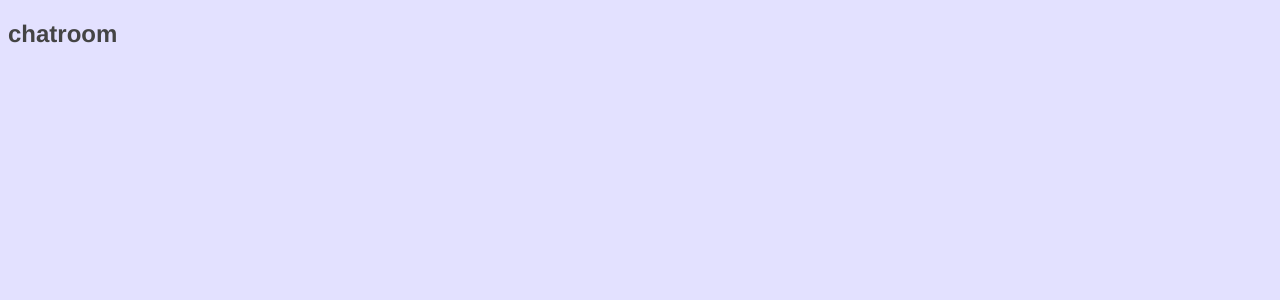
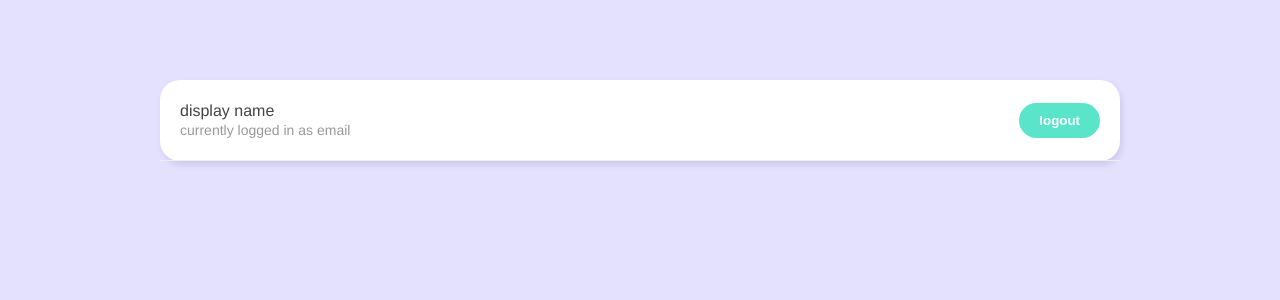
Before and after one commit to imraminradmand/ChatBox, a Vue app in the folder chat-box/: page /chatroom in a window 1280 px wide. Shown: the top 300 px of the page. Built offline with nearby package versions, Linux system fonts and the light colour scheme.

Commit message:
setup nav bar and log out function

```diff
--- /dev/null
+++ b/chat-box/src/components/Nav.vue
@@ -0,0 +1,50 @@
+<template>
+  <nav>
+    <div>
+        <p>display name</p>
+        <p class="email">currently logged in as email</p>
+    </div>
+    <button @click="handleClick">
+        logout
+    </button>
+  </nav>
+</template>
+
+<script>
+
+import useLogout from '../reusables/useLogout'
+export default {
+
+    setup() {
+        const { logout, error} = useLogout()
+
+        const handleClick = async() => {
+            await logout()
+            if (!error.value) {
+                console.log('User logged out')
+            }
+        }
+
+        return { handleClick }
+    }
+}
+</script>
+
+<style>
+    nav {
+        padding: 20px;
+        border-bottom: 1px solid #eee;
+        display: flex;
+        justify-content: space-between;
+        align-items: center;
+    }
+    nav p {
+        margin: 2px auto;
+        font-size: 16px;
+        color: #444;
+    }
+    nav p.email {
+        font-size: 14px;
+        color: #999;
+    }
+</style>
--- /dev/null
+++ b/chat-box/src/reusables/useLogout.js
@@ -0,0 +1,21 @@
+import { ref } from 'vue';
+import { chatAuth } from '../firebase/config';
+
+const error = ref(null);
+
+const logout = async () => {
+    error.value = null
+
+    try {
+        await chatAuth.signOut()
+    } catch(err) {
+        console.log(err.message)
+        error.value = null
+    }
+}
+
+const useLogout = () => {
+     return { error, logout}
+}
+
+export default useLogout
--- a/chat-box/src/views/Chatroom.vue
+++ b/chat-box/src/views/Chatroom.vue
@@ -1,11 +1,14 @@
 <template>
-  <h2>chatroom
-  </h2>
+    <div class="container">
+        <Nav/>
+    </div>
 </template>
 
 <script>
+
+import Nav from '../components/Nav.vue'
 export default {
-
+    components: { Nav }
 }
 </script>
 
```
